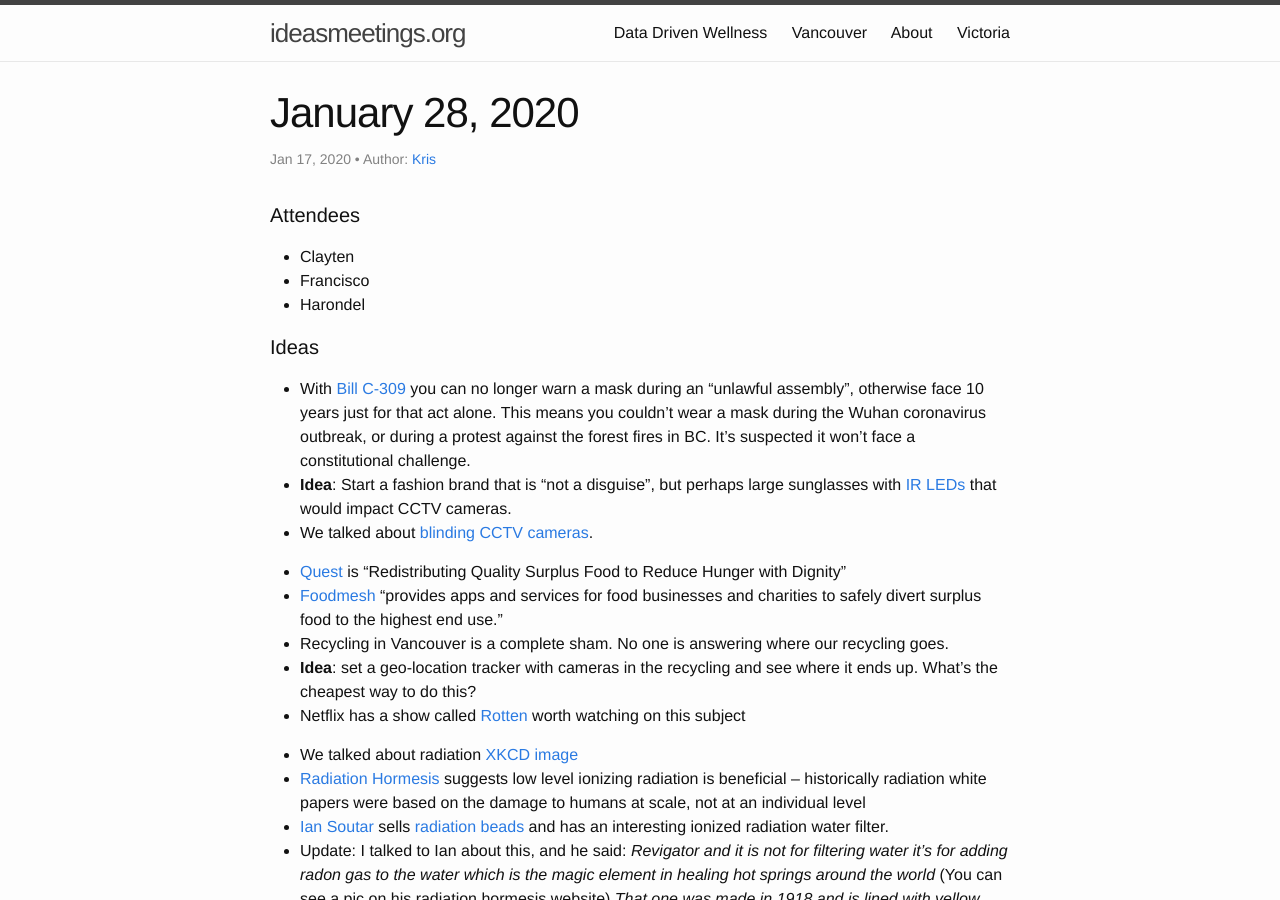
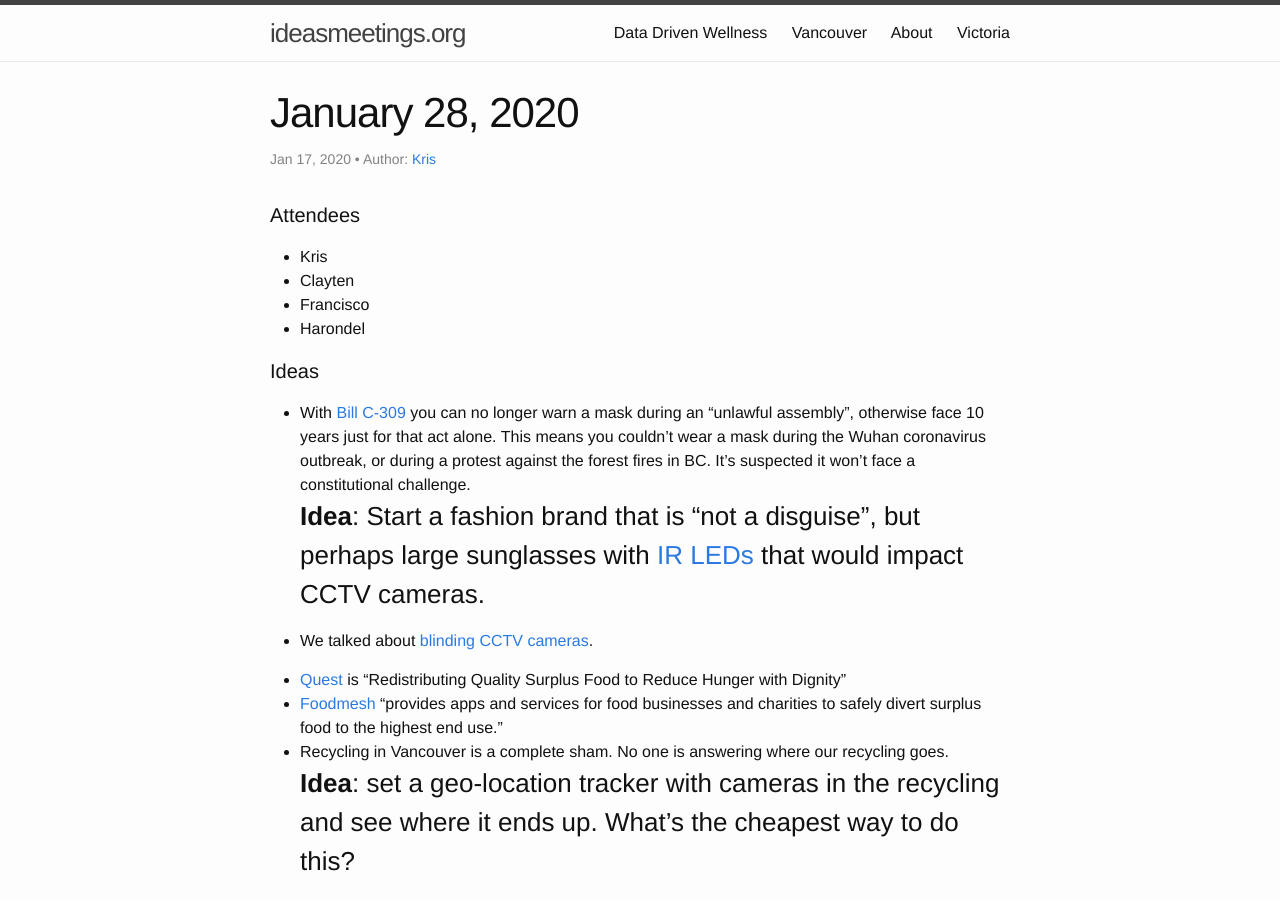
Before and after one commit to improvethings/improvethings.github.io, a Jekyll site: the page built from _posts/2020-01-17-January-27-2020.md, in a window 1280 px wide and 900 px high. Built offline with Jekyll 4.4.1, drawn with Linux system fonts in a browser that asks for light colours; comment, search, counter and statistics services are not loaded.

```diff
--- a/_posts/2020-01-17-January-27-2020.md
+++ b/_posts/2020-01-17-January-27-2020.md
@@ -17,6 +17,7 @@ comments: []
 ---
 
 #### Attendees
+* Kris
 * Clayten
 * Francisco
 * Harondel
@@ -24,13 +25,13 @@ comments: []
 #### Ideas
 
 * With [Bill C-309](https://en.wikipedia.org/wiki/Preventing_Persons_from_Concealing_Their_Identity_during_Riots_and_Unlawful_Assemblies_Act) you can no longer warn a mask during an "unlawful assembly", otherwise face 10 years just for that act alone. This means you couldn't wear a mask during the Wuhan coronavirus outbreak, or during a protest against the forest fires in BC.  It's suspected it won't face a constitutional challenge.
-* **Idea**: Start a fashion brand that is "not a disguise", but perhaps large sunglasses with [IR LEDs](https://www.jameco.com/Jameco/workshop/MyStory/fighting-fire-with-fire.html) that would impact CCTV cameras.
+### **Idea**: Start a fashion brand that is "not a disguise", but perhaps large sunglasses with [IR LEDs](https://www.jameco.com/Jameco/workshop/MyStory/fighting-fire-with-fire.html) that would impact CCTV cameras.
 * We talked about [blinding CCTV cameras](https://reolink.com/how-to-blind-security-cameras/).
 
 * [Quest](http://www.questoutreach.org/) is "Redistributing Quality Surplus Food to Reduce Hunger with Dignity"
 * [Foodmesh](https://foodmesh.ca/) "provides apps and services for food businesses and charities to safely divert surplus food to the highest end use."
 * Recycling in Vancouver is a complete sham. No one is answering where our recycling goes.
-* **Idea**: set a geo-location tracker with cameras in the recycling and see where it ends up. What's the cheapest way to do this?
+###  **Idea**: set a geo-location tracker with cameras in the recycling and see where it ends up. What's the cheapest way to do this?
 * Netflix has a show called [Rotten](https://www.netflix.com/title/80146284) worth watching on this subject
 
 * We talked about radiation [XKCD image](https://xkcd.com/radiation/)
@@ -46,7 +47,7 @@ comments: []
 
 * Most of the night's discussion turned to climate change, and the [top 100 CEOs who are killing the planet](https://bigthink.com/strange-maps/climate-change). There are 5 in Canada, and one here in Vancouver.
 * We agreed we should go into how these CEOs were determined, and understand how we can measure their ratings on this list objectively.
-* **Idea**: Patreon for solving climate change
+###  **Idea**: Patreon for solving climate change
 * [UN Sustainable Development Goals](https://sustainabledevelopment.un.org/?menu=1300)
 * We should stop referencing other non-relvant climate change issues. Kris noted that we can sit on the ocean's edge and watch cruise ships come in and out while drinking a beverage with our aluminum straws
 * We should focus on the worst offenders listed aboove
```
